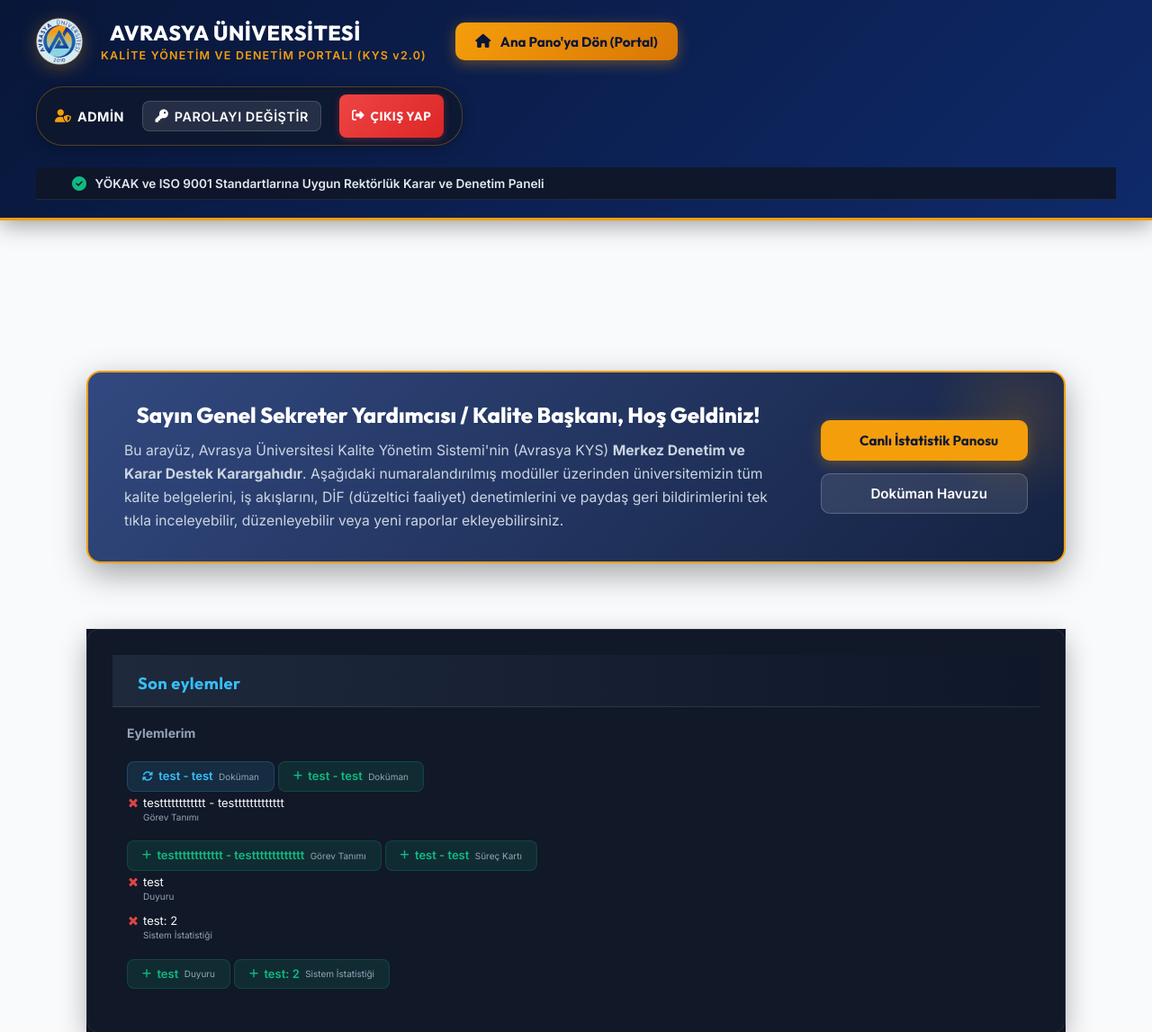
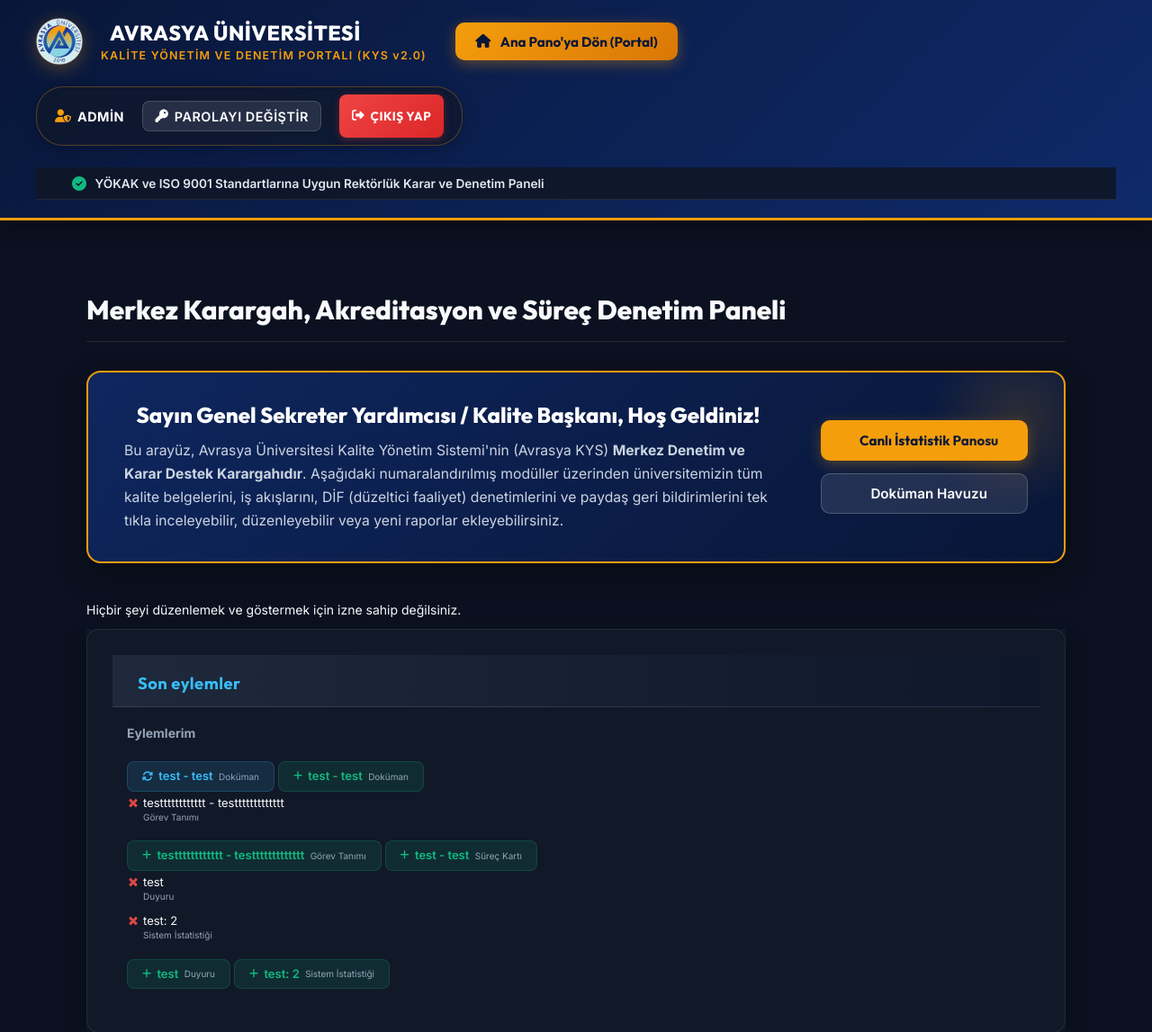
Before and after one commit to raminentezar-rgb/yks, a Django app: page /admin/ in a window 1280 px wide. Shown: the top 1147 px of the page at 90% size. Run offline with Django 4.2, Linux system fonts and the light colour scheme; a user stored in the database is signed in; data comes from the database, SQL or seed files in the repository.

Commit message:
Fix body background color back to var(--admin-bg) for proper text contrast

```diff
--- a/static/css/custom_admin.css
+++ b/static/css/custom_admin.css
@@ -20,7 +20,7 @@
 
 body {
     font-family: 'Inter', -apple-system, BlinkMacSystemFont, "Segoe UI", Roboto, sans-serif !important;
-    background-color: var(--admin-text) !important;
+    background-color: var(--admin-bg) !important;
     color: var(--admin-text) !important;
 }
 
```
